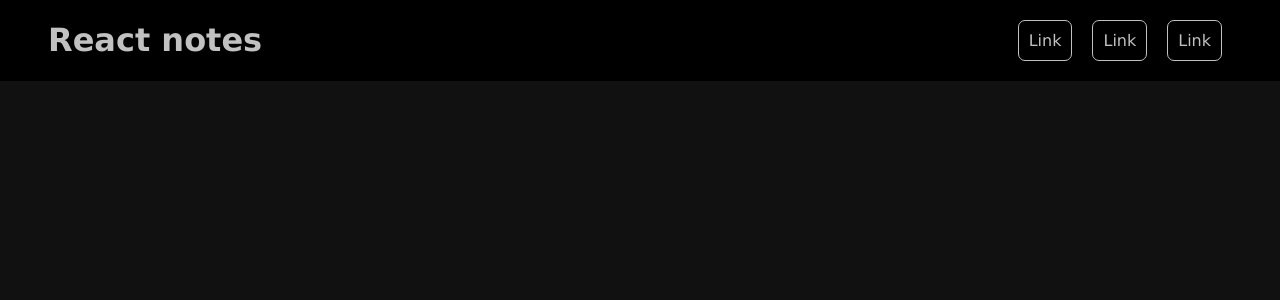
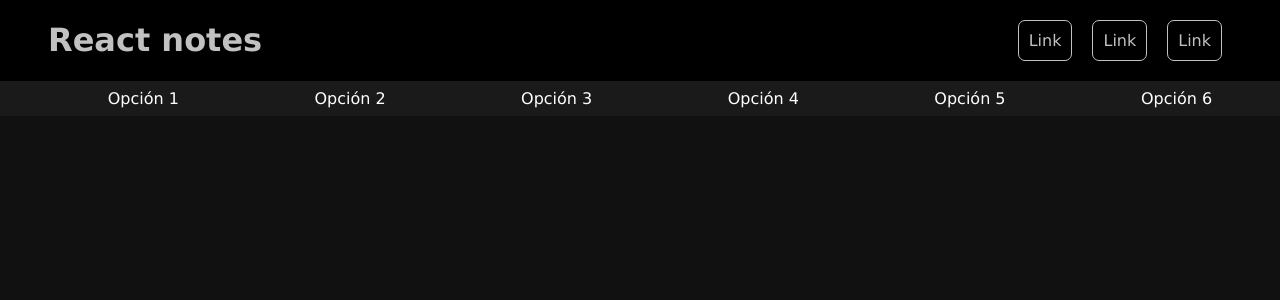
Before and after one commit to yesid-martinez/react-notes, a React (Vite) app: page / in a window 1280 px wide. Shown: the top 300 px of the page. Built offline with nearby package versions, Linux system fonts and the light colour scheme.

Commit message:
Uso de componentes - Componente simple

```diff
--- a/src/App.jsx
+++ b/src/App.jsx
@@ -1,5 +1,8 @@
+// Importar componentes propios
+import Nav from './components/Nav';
+
 // Importar CSS Global
-import './App.css'
+import './App.css';
 
 function App() {
   return (
@@ -15,6 +18,10 @@ function App() {
           <li className="link">Link</li>
         </div>
       </header>
+
+      {/* Uso de componentes */}
+      {/* Componente simple */}
+      <Nav/>
     </>
   )
 }
--- /dev/null
+++ b/src/components/Nav.jsx
@@ -0,0 +1,21 @@
+import React from 'react';
+
+// Importar CSS por componente
+import "./Nav/nav.css";
+
+const Nav = () => {
+  return (
+    <nav>
+        <ul>
+            <li>Opción 1</li>
+            <li>Opción 2</li>
+            <li>Opción 3</li>
+            <li>Opción 4</li>
+            <li>Opción 5</li>
+            <li>Opción 6</li>
+        </ul>
+    </nav>
+  )
+}
+
+export default Nav
--- /dev/null
+++ b/src/components/Nav/nav.css
@@ -0,0 +1,30 @@
+/* Css por componente */
+
+nav{
+    width: 100vw;
+    height: 2.2rem;
+    background-color: rgb(26, 26, 26);
+}
+
+nav ul{
+    height: 100%;
+    display: flex;
+    justify-content: space-around;
+    margin: 0;
+}
+
+ul li{
+    width: 10rem;
+    display: flex;
+    align-items: center;
+    justify-content: center;
+
+    transition: font-size 0.4 ease-in;
+    transition: background-color 0.4 ease-in;
+}
+
+ul li:hover{
+    background-color: rgb(20, 20, 20);
+    font-size: 1.1rem;
+
+}
```
Also changed, not shown: 1 other file (tests, documents, lock files or other folders).
